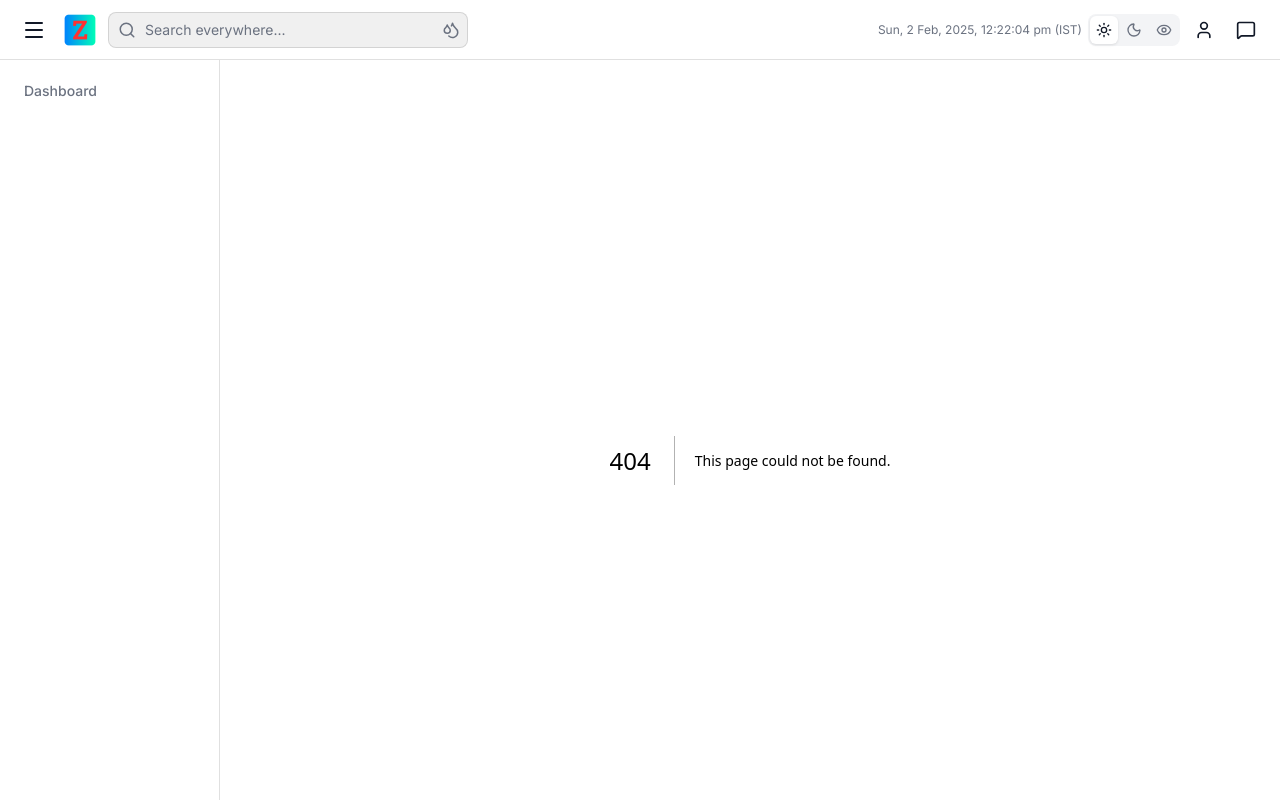
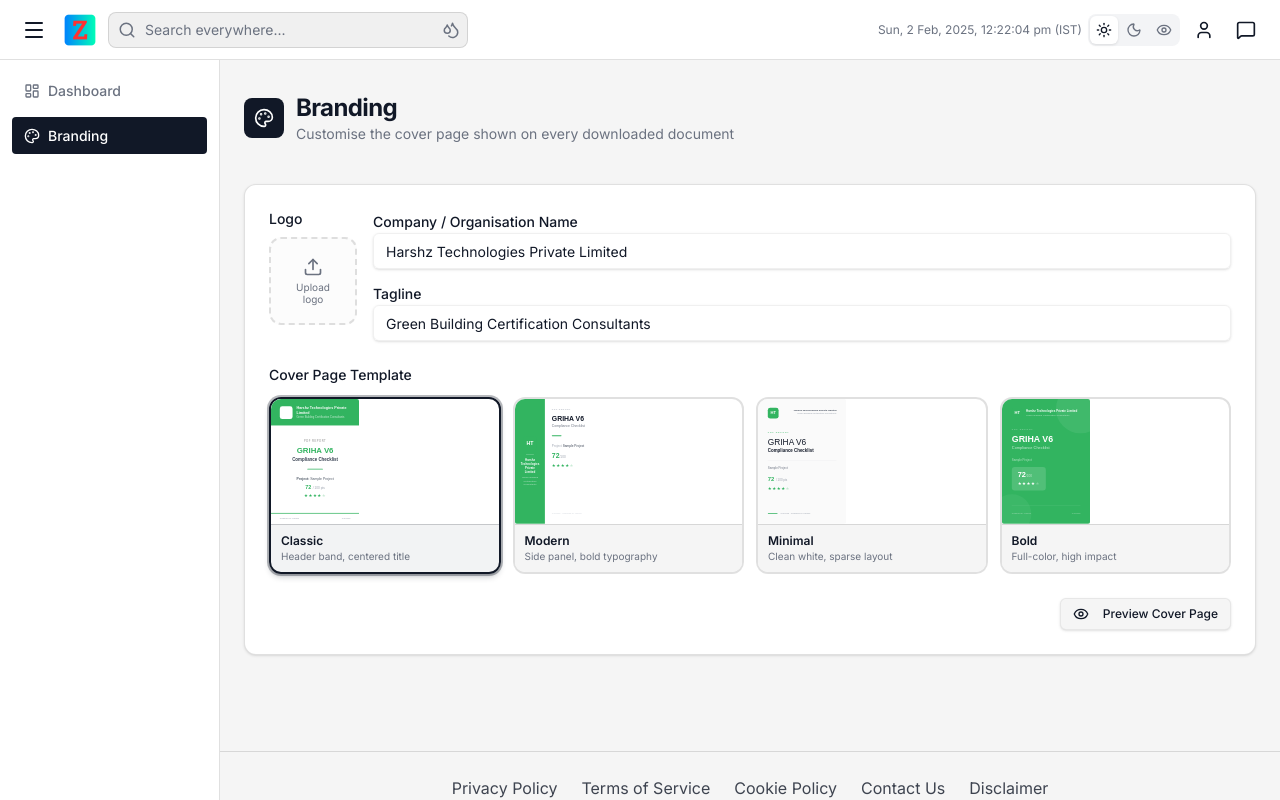
Before and after one commit to harshlangeh/harshz, a Next.js app: page /branding in a window 1280 px wide. Before the commit this address had no page. Built offline with nearby package versions, Linux system fonts and the light colour scheme.

Commit message:
feat: move Branding to its own sidebar-linked page (#9)
Branding moved off the dashboard to its own /branding page, linked from the sidebar with active-link highlighting. Also fixes a pre-existing hydration bug that made the sidebar invisible on desktop until toggled twice.

```diff
--- /dev/null
+++ b/src/app/branding/page.tsx
@@ -0,0 +1,22 @@
+"use client";
+import React from 'react';
+import { Palette } from 'lucide-react';
+import { BrandingSection } from '@/components/BrandingSection';
+
+export default function BrandingPage() {
+  return (
+    <div className="container">
+      <div className="mb-10 flex items-center gap-3">
+        <div className="flex h-10 w-10 items-center justify-center rounded-lg bg-primary text-primary-foreground">
+          <Palette className="h-5 w-5" />
+        </div>
+        <div>
+          <h1 className="text-2xl font-bold tracking-tight">Branding</h1>
+          <p className="text-sm text-muted-foreground">Customise the cover page shown on every downloaded document</p>
+        </div>
+      </div>
+
+      <BrandingSection />
+    </div>
+  );
+}
--- a/src/app/globals.css
+++ b/src/app/globals.css
@@ -358,6 +358,11 @@
   color: var(--foreground);
 }
 
+.nav-link.active {
+  background: var(--primary);
+  color: var(--primary-foreground);
+}
+
 /* ── Chatbot ────────────────────────────────────────────────────────────── */
 .chatbot-panel {
   width: 320px;
--- a/src/app/page.tsx
+++ b/src/app/page.tsx
@@ -2,7 +2,6 @@
 import React, { useState, useEffect } from 'react';
 import Link from 'next/link';
 import { Star, Award, ArrowRight, Building2, Leaf, Plus, X } from 'lucide-react';
-import { BrandingSection } from '@/components/BrandingSection';
 import { Card, CardContent, CardHeader, CardTitle, CardDescription } from '@/components/ui/card';
 import { Input } from '@/components/ui/input';
 import { Select, SelectContent, SelectItem, SelectTrigger, SelectValue } from '@/components/ui/select';
@@ -374,8 +373,6 @@
         </CardContent>
       </Card>
 
-      <BrandingSection />
-
       {/* Rating cards */}
       <div className="grid grid-cols-1 gap-4 sm:grid-cols-2 xl:grid-cols-4">
         {ratingCards.map(card => (
--- a/src/components/BrandingSection.tsx
+++ b/src/components/BrandingSection.tsx
@@ -1,7 +1,7 @@
 "use client";
 import React, { useRef, useState, useEffect } from 'react';
-import { Palette, Upload, X, Eye } from 'lucide-react';
-import { Card, CardContent, CardHeader, CardTitle, CardDescription } from '@/components/ui/card';
+import { Upload, X, Eye } from 'lucide-react';
+import { Card, CardContent } from '@/components/ui/card';
 import { Input } from '@/components/ui/input';
 import { Button } from '@/components/ui/button';
 import { Dialog } from '@/components/ui/dialog';
@@ -52,17 +52,7 @@
   return (
     <>
       <Card className="mb-8">
-        <CardHeader className="pb-4">
-          <div className="flex items-center gap-2">
-            <Palette className="h-4 w-4 text-muted-foreground" />
-            <CardTitle className="text-base">Branding</CardTitle>
-          </div>
-          <CardDescription>
-            Customise the cover page shown on every downloaded document
-          </CardDescription>
-        </CardHeader>
-
-        <CardContent className="space-y-6">
+        <CardContent className="space-y-6 pt-6">
           {/* Logo + name/tagline row */}
           <div className="flex flex-col sm:flex-row gap-4 items-start">
             {/* Logo uploader */}
--- a/src/components/layout/ClientLayout.tsx
+++ b/src/components/layout/ClientLayout.tsx
@@ -1,16 +1,20 @@
 "use client";
 
-import React, { useState } from 'react';
+import React, { useState, useLayoutEffect } from 'react';
 import Link from 'next/link';
 import { Header } from './Header';
 import { Sidebar } from './Sidebar';
 import { Chatbot } from './Chatbot';
 
 export function ClientLayout({ children }: { children: React.ReactNode }) {
-  const [sidebarCollapsed, setSidebarCollapsed] = useState(() =>
-    typeof window !== 'undefined' ? window.innerWidth < 768 : true
-  );
+  // Start collapsed on both server and client to avoid a hydration mismatch, then
+  // expand on desktop widths via a layout effect (runs before paint, so no visible flash).
+  const [sidebarCollapsed, setSidebarCollapsed] = useState(true);
   const [chatbotCollapsed, setChatbotCollapsed] = useState(true);
+
+  useLayoutEffect(() => {
+    if (window.innerWidth >= 768) setSidebarCollapsed(false);
+  }, []);
 
   return (
     <div className="app-container">
--- a/src/components/layout/Sidebar.tsx
+++ b/src/components/layout/Sidebar.tsx
@@ -1,11 +1,30 @@
+"use client";
 import React from 'react';
 import Link from 'next/link';
+import { usePathname } from 'next/navigation';
+import { LayoutDashboard, Palette } from 'lucide-react';
+
+const links = [
+  { href: '/',         label: 'Dashboard', Icon: LayoutDashboard },
+  { href: '/branding', label: 'Branding',  Icon: Palette },
+];
 
 export function Sidebar({ collapsed }: { collapsed: boolean }) {
+  const pathname = usePathname();
+
   return (
     <aside className={`sidebar ${collapsed ? 'collapsed' : ''}`}>
       <nav className="flex flex-col gap-2">
-        <Link href="/" className="nav-link">Dashboard</Link>
+        {links.map(({ href, label, Icon }) => (
+          <Link
+            key={href}
+            href={href}
+            className={`nav-link ${pathname === href ? 'active' : ''}`}
+          >
+            <Icon className="h-4 w-4" />
+            {label}
+          </Link>
+        ))}
       </nav>
     </aside>
   );
```
Also changed, not shown: .claude/PROGRESS.md.
